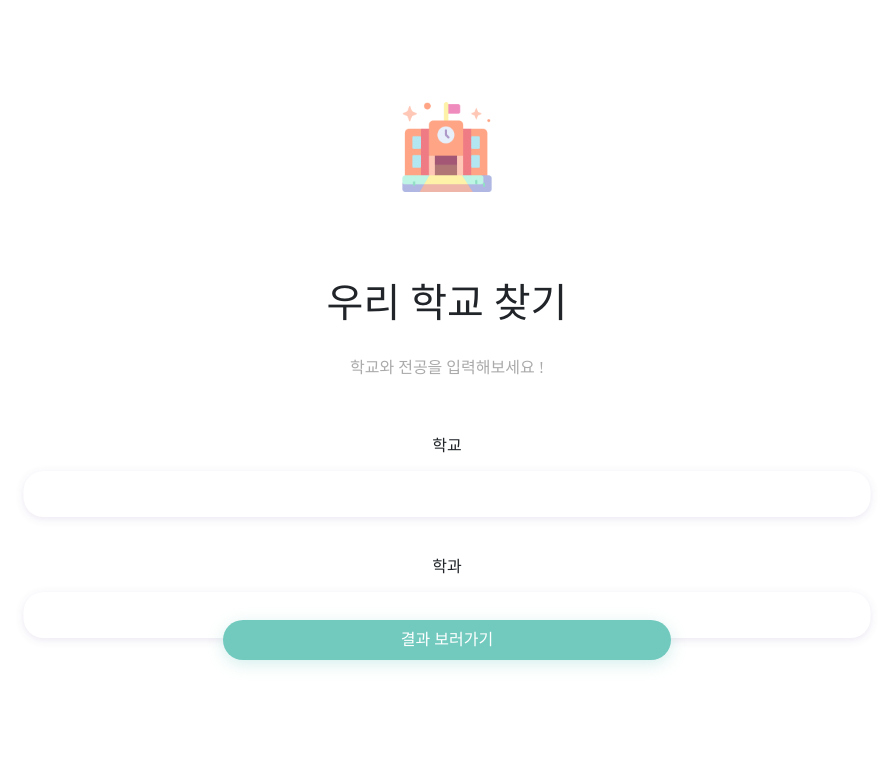
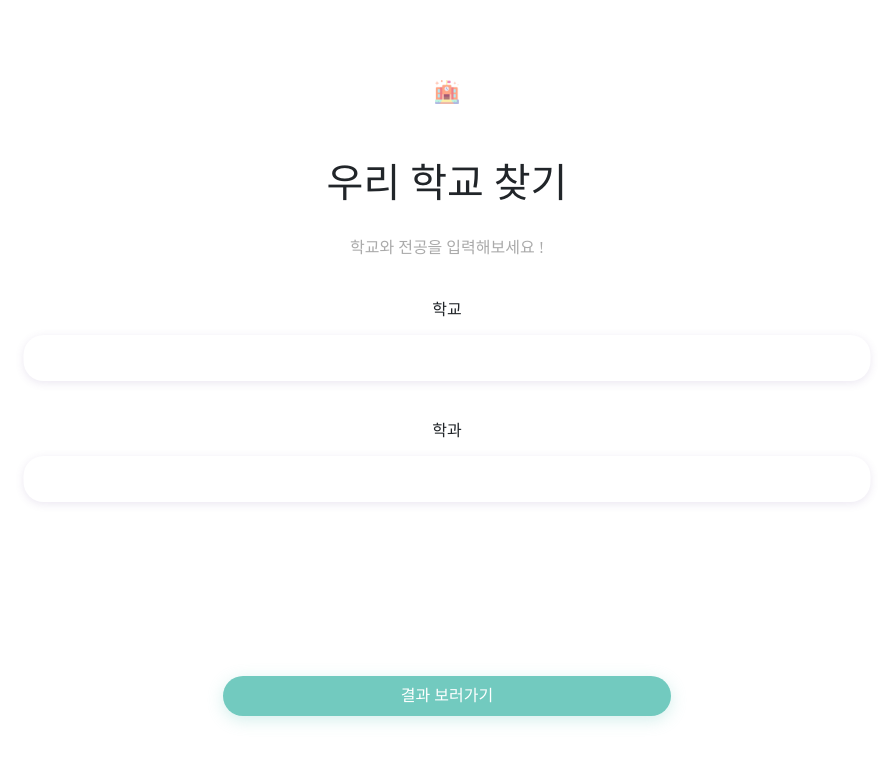
Before and after one commit to minjung0067/mbti, a Django app: page /select_school/ in a window 1280 px wide. Shown: the top 763 px of the page, without its empty margins (193-1086 px from the left). Run offline with Django 3.2, Linux system fonts and the light colour scheme; some libraries are stand-ins or nearby versions; some web fonts are replaced.

Commit message:
chore: fix ui rem

```diff
--- a/mbti_proj/mbtiapp/static/css/custom.css
+++ b/mbti_proj/mbtiapp/static/css/custom.css
@@ -154,7 +154,7 @@ button:hover{
 	padding-top:0;
 }
 .logo{
-	margin-top: 8%;
-	width: 7%;
+	margin-top: 5rem;
+	width: 1.5rem;
 	height: auto;
 }
--- a/mbti_proj/mbtiapp/templates/index.html
+++ b/mbti_proj/mbtiapp/templates/index.html
@@ -3,7 +3,7 @@
 {% include "partials/logo.html" %}
 
 <div class="container p-2 mt-3">
-    <h2 class="mt-5 p-3 GmarketSansBold fs-1"> 대학 별 MBTI 테스트</h2>
+    <h2 class="mt-3 p-3 GmarketSansBold fs-1"> 대학 별 MBTI 테스트</h2>
     <p class="mt-1 p-1 fs-6" style="color: rgb(170, 170, 170);"> 우리 학교에서 가장 많은 MBTI는?</p>
 </div>
 
--- a/mbti_proj/mbtiapp/templates/partials/logo.html
+++ b/mbti_proj/mbtiapp/templates/partials/logo.html
@@ -1,2 +1,3 @@
+{% load static %}
 <body class="text-center" >
-<a href="{% url 'index' %}" ><img class="logo" src="static/img/schoolcolor.PNG"></a>
+<a href="{% url 'index' %}" ><img class="logo" src="{% static '/img/schoolcolor.PNG' %}"></a>
--- a/mbti_proj/mbtiapp/templates/select_school.html
+++ b/mbti_proj/mbtiapp/templates/select_school.html
@@ -3,14 +3,14 @@
 {% include "partials/logo.html" %}
 
 <div class="container p-2 mt-3 position-relative">
-    <h2 class="mt-5 p-3 GmarketSansBold fs-1"> 우리 학교 찾기</h2>
+    <h2 class="mt-3 p-3 GmarketSansBold fs-1"> 우리 학교 찾기</h2>
     <p class="mt-1 p-1 fs-6" style="color: rgb(170, 170, 170);">학교와 전공을 입력해보세요 !</p>
 
     <div  class="position-absolute top-50 start-50 translate-middle-x" style="width: 75%;">
         <form action="" method="get" class="mt-5 form-example">
             <div class="p-2">
                 <div class="mt-3 row p-2">
-                    <h1 for="school" class=" float-start fs-6 mt-5">학교</h1>
+                    <h1 for="school" style="margin-top: 1rem;" class=" float-start fs-6">학교</h1>
                     <input type="text" class="mt-2 round_input_box fs-3" name="school" id="school" required>
                 </div>
                 <div class="mt-2 row p-2">
@@ -26,7 +26,7 @@
 
 
 
-<button style="top: 80%;" onclick=location.href='{% url 'my_school_main' %}'>결과 보러가기</button>
+<button style="margin-top: 1rem; position: fixed; top: auto; bottom: 4rem;" onclick=location.href='{% url 'my_school_main' %}'>결과 보러가기</button>
 
 
 </body>
--- a/mbti_proj/mbtiapp/templates/sign_mbti.html
+++ b/mbti_proj/mbtiapp/templates/sign_mbti.html
@@ -1,8 +1,6 @@
 {% load static %}
 {% include "partials/head_meta.html" %}
-<body class="text-center" style=" background-color: rgba(206, 206, 206, 0.288); ">
-    <a href="{% url 'index' %}" >로고 들어갈 자리</a>
-
+{% include "partials/logo.html" %}
 <div class="container-fluid" style="position: absolute; top: 10%;">
     <div class="container justify-content-center purple_bg">
         <div class=" p-3 align-items-center mt-5 p-3">
--- a/mbti_proj/mbtiapp/templates/sign_up.html
+++ b/mbti_proj/mbtiapp/templates/sign_up.html
@@ -1,7 +1,8 @@
 {% load static %}
 {% include "partials/head_meta.html" %}
-<body class="text-center" style=" background-color: rgba(206, 206, 206, 0.288); ">
-    <a href="{% url 'index' %}" >로고 들어갈 자리</a>
+
+<body class="text-center" style=" background-color: rgba(206, 206, 206, 0.288); " >
+    <a href="{% url 'index' %}" ><img class="logo" src="{% static '/img/schoolcolor.PNG' %}"></a>
 
 
     <div class="container-fluid"  style="position: absolute; top: 10%;">
```
